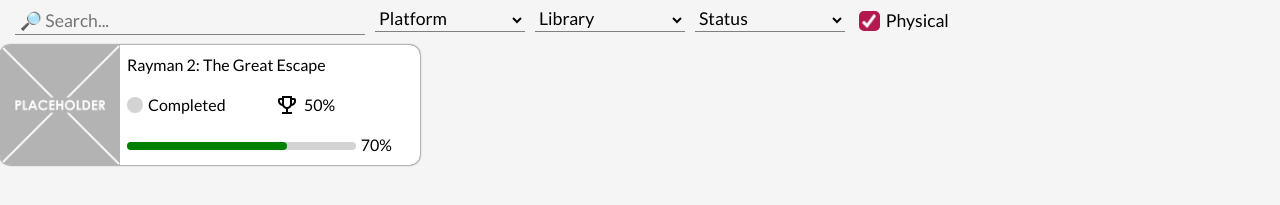
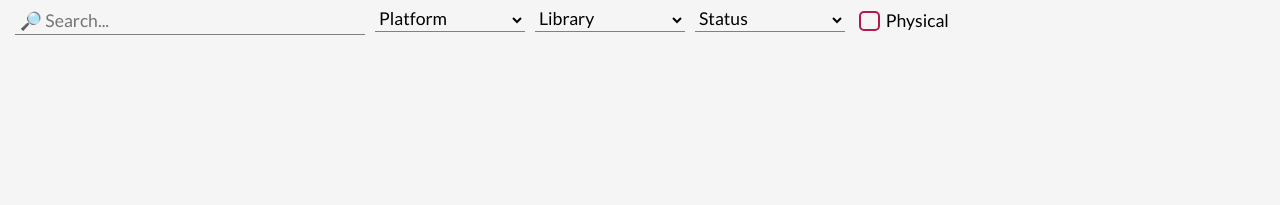
Before and after one commit to TheGamesColo/Games-Management-System, a website: page public/index.html in a window 1280 px wide. Shown: the part 115-320 px from the top of the page. Drawn offline with nearby package versions, Linux system fonts and the light colour scheme.

Commit message:
Minor changes
- Remove game card
- Added value attribute to selects
- Added link to JS script file

```diff
--- a/public/index.html
+++ b/public/index.html
@@ -4,7 +4,8 @@
         <title>Games Management System</title>
         <meta charset="utf-8" />
         <link rel="stylesheet" href="https://fonts.googleapis.com/css2?family=Material+Symbols+Outlined" />
-        <link rel="stylesheet" href="css/styles.css">
+        <link rel="stylesheet" href="css/styles.css" />
+        <script src="js/common.js" defer></script>
     </head>
     <body>
         <div id="gms">
@@ -26,40 +27,17 @@
                 <div id="filter-bar">
                     <input class="width350" type="search" placeholder="🔎 Search...">
                     <select class="width150" data="platform">
-                        <option selected hidden>Platform</option>
+                        <option value="" selected hidden>Platform</option>
                     </select>
                     <select class="width150" data="library">
-                        <option selected hidden>Library</option>
+                        <option value="" selected hidden>Library</option>
                     </select>
                     <select class="width150" data="status">
-                        <option selected hidden>Status</option>
+                        <option value="" selected hidden>Status</option>
                     </select>
-                    <label><input type="checkbox" checked> Physical</label>
+                    <label><input type="checkbox" value="1" data="is_physical"> Physical</label>
                 </div>
-                <div class="games-box">
-
-                    <div class="game-card">
-                        <img src="img/placeholder.png" />
-                        <div class="game-info">
-                            <div>Rayman 2: The Great Escape</div>
-                            <div>
-                                <div>
-                                    <span class="status-icon"></span>
-                                    <span>Completed</span>
-                                </div>
-                                <div>
-                                    <span class="material-symbols-outlined">trophy</span>
-                                    <span>50%</span>
-                                </div>
-                            </div>
-                            <div>
-                                <progress min="0" max="100" value="70"></progress>
-                                <span>70%</span>
-                            </div>
-                        </div>
-                    </div>
-
-                </div>
+                <div id="games-box"></div>
             </div>
         </div>
     </body>
```
